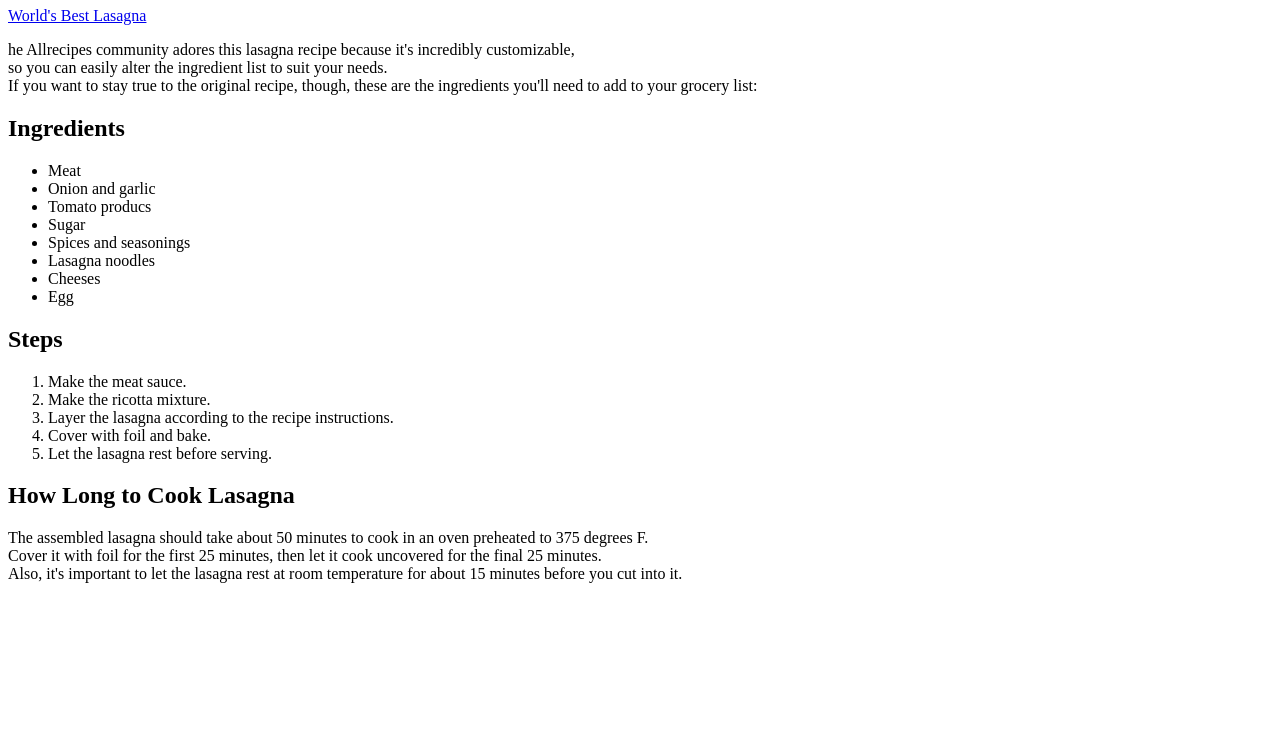
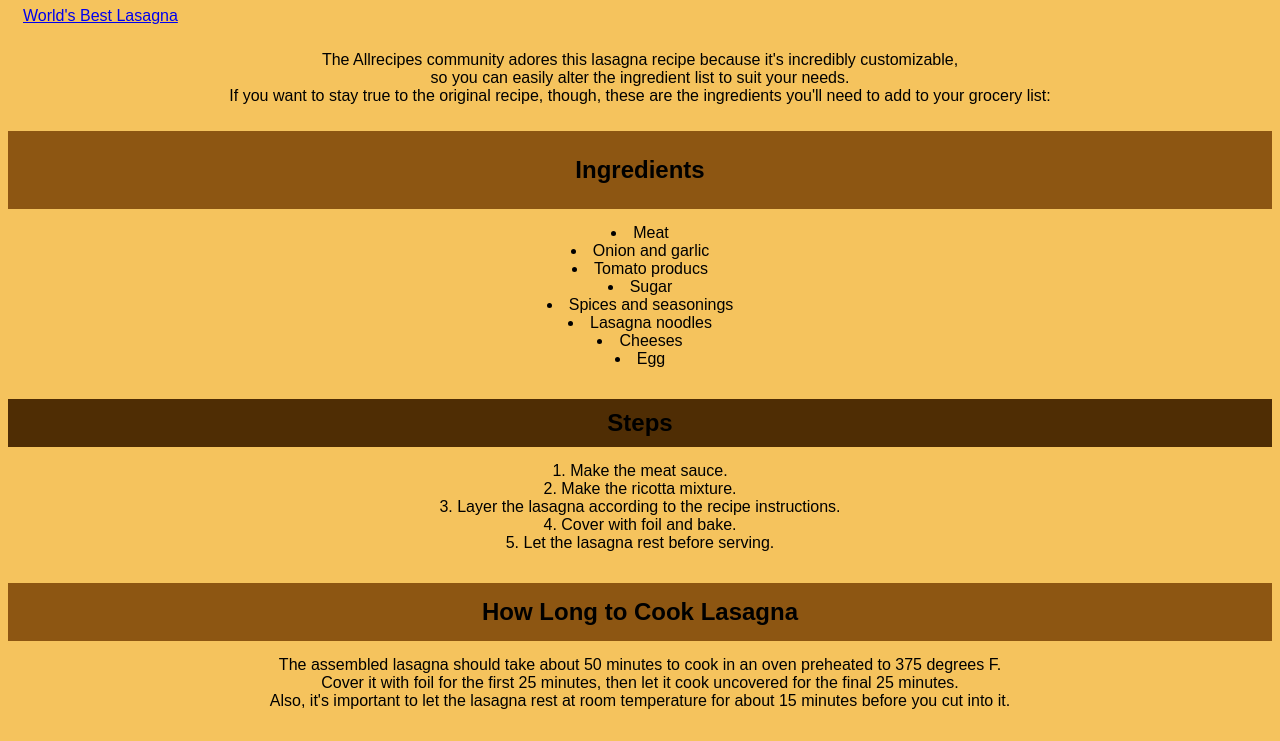
Before and after one commit to mmsg96/odin-recipes, a plain HTML site: page recipes/lasagna.html in a window 1280 px wide. Shown: the part 73-814 px from the top of the page. Drawn offline with Linux system fonts and the light colour scheme.

Commit message:
Changed css format

```diff
--- a/recipes/lasagna.html
+++ b/recipes/lasagna.html
@@ -4,16 +4,18 @@
     <meta charset="UTF-8">
 </head>
 <body>
-    <h1>World's Best Lasagna</h1>
-    <a href="https://www.allrecipes.com/recipe/23600/worlds-best-lasagna/">World's Best Lasagna</a>
-    <p> he Allrecipes community adores this lasagna recipe because it's incredibly customizable, <br>
+    <link rel="stylesheet" href="style.css">
+    <h1 class="n0">World's Best Lasagna</h1>
+    <a class="n0001", href ="https://www.allrecipes.com/recipe/23600/worlds-best-lasagna/">World's Best Lasagna</a>
+    <p class="Intro"> The Allrecipes community adores this lasagna recipe because it's incredibly customizable, <br>
         so you can easily alter the ingredient list to suit your needs.  <br>
         If you want to stay true to the original recipe, though, these are the ingredients you'll need to add to your grocery list:
     </p>
 
+
     <p>
-        <h2>Ingredients</h2>
-        <ul>
+        <h2 class="n1">Ingredients</h2>
+        <ul class="n001">
         <li>Meat</li>
         <li>Onion and garlic</li>
         <li>Tomato producs</li>
@@ -25,8 +27,8 @@
     </ul>
     </p>
     <p>
-        <h2>Steps</h2>
-        <ol>
+        <h2 class="n2">Steps</h2>
+        <ol class="n002">
             <li>Make the meat sauce.</li>
             <li>Make the ricotta mixture.</li>
             <li>Layer the lasagna according to the recipe instructions.</li>
@@ -35,12 +37,11 @@
         </ol>
     </p>
     <p>
-        <h2> How Long to Cook Lasagna </h2>
-    <p> The assembled lasagna should take about 50 minutes to cook in an oven preheated to 375 degrees F.<br>
+        <h2 class = "time"> How Long to Cook Lasagna </h2>
+    <p id="cook"> The assembled lasagna should take about 50 minutes to cook in an oven preheated to 375 degrees F.<br>
         Cover it with foil for the first 25 minutes, then let it cook uncovered for the final 25 minutes. <br>
         Also, it's important to let the lasagna rest at room temperature for about 15 minutes before you cut into it.<br>
     </p>
-
     </p>
 </body>
 </html>
--- /dev/null
+++ b/recipes/style.css
@@ -0,0 +1,107 @@
+.n0{
+    background-color: rgb(141, 86, 18);
+    text-align: center;
+    font-family: Arial, Helvetica, sans-serif;
+
+}
+
+.Intro{
+    padding: 10px;
+    background-color: rgb(245, 195, 93);
+    text-align: center;
+    font-family: Arial, Helvetica, sans-serif;
+    border: 1px;
+
+}
+
+.n0001{
+    padding: 15px ;
+    margin: auto;
+    border: 10px ;
+    background-color: rgb(245, 195, 93);
+    text-align: center;
+    font-family: Arial, Helvetica, sans-serif;
+}
+
+
+.n001{
+    padding: 15px ;
+    margin: auto;
+    border: 10px ;
+    background-color: rgb(245, 195, 93);
+    text-align: center;
+    font-family: Arial, Helvetica, sans-serif;
+}
+
+.n1{
+padding: 25px ;
+margin: auto;
+border: 25px ;
+background-color: rgb(141, 86, 18);
+text-align: center;
+font-family: Arial, Helvetica, sans-serif;
+
+}
+
+.n2 {
+    padding: 10px;
+    margin: auto;
+    background-color: rgb(79, 45, 4);
+    text-align: center;
+    text-rendering: auto;
+    font-family: Arial, Helvetica, sans-serif;
+}
+
+.n002{
+    padding: 15px ;
+    margin: auto;
+    border: 10px ;
+    background-color: rgb(245, 195, 93);
+    text-align: center;
+    font-family: Arial, Helvetica, sans-serif
+}
+
+.time{
+    padding: 15px;
+    text-align: center;
+    text-rendering: auto;
+    margin: auto;
+    background-color: rgb(141, 86, 18);
+    font-family: Arial, Helvetica, sans-serif;
+
+}
+
+.time_to_cook2{
+    padding: 15px ;
+    margin: auto;
+    border: 10px ;
+    background-color: rgb(245, 195, 93);
+    text-align: center;
+    font-family:'Segoe UI', Tahoma, Geneva, Verdana, sans-serif
+
+}
+
+ul {
+    text-align: center;
+    list-style-position: inside;
+
+}
+
+ol {
+    text-align: center;
+    list-style-position: inside;
+}
+
+#cook{
+    padding: 15px ;
+    margin: auto;
+    border: 10px ;
+    background-color: rgb(245, 195, 93);
+    text-align: center;
+    font-family: Arial, Helvetica, sans-serif;
+
+}
+
+body {
+    background-color: rgb(245, 195, 93);
+   }
```
